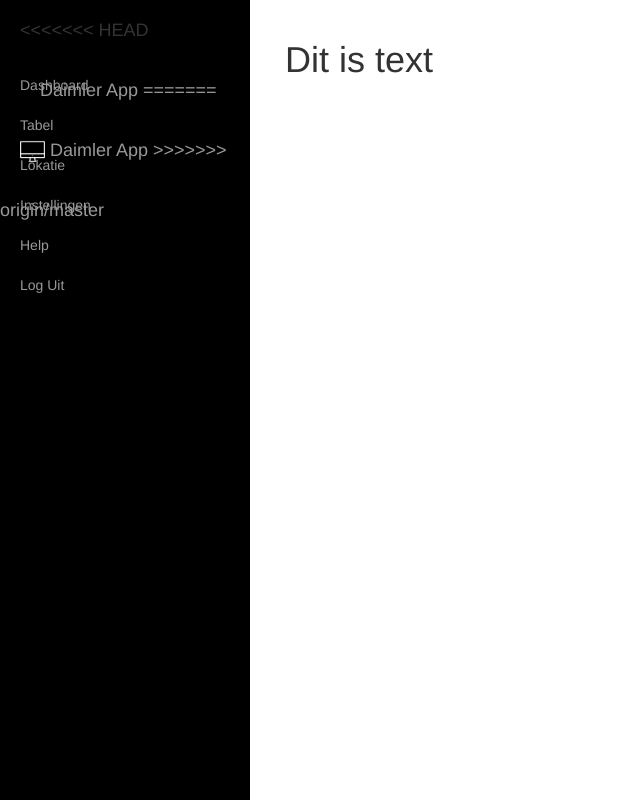
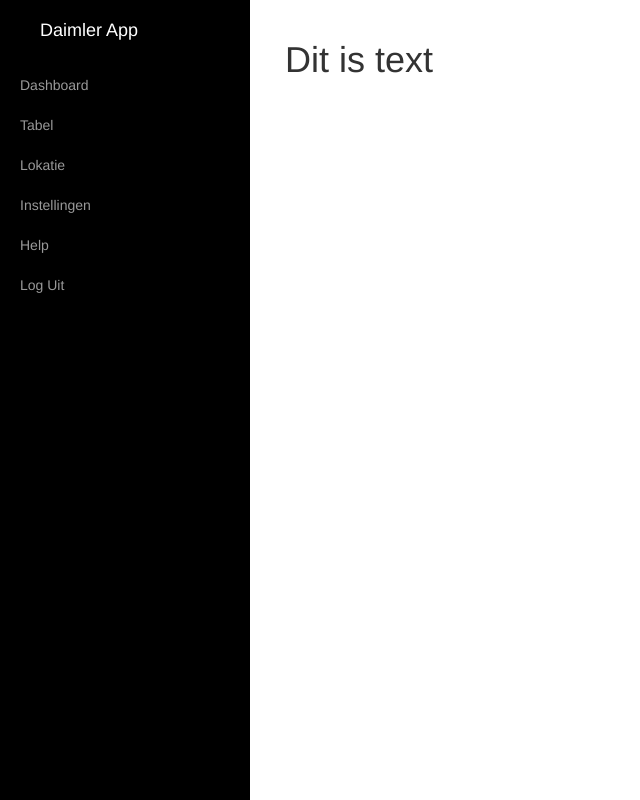
Before and after one commit to Demi101/Dashboard, a PHP site: page / in a window 1280 px wide. Shown: the whole page, without its empty margins (0-640 px from the left). Run offline with PHP 8.4, Linux system fonts and the light colour scheme.

Commit message:
conflict fixed

```diff
--- a/index.php
+++ b/index.php
@@ -25,14 +25,9 @@
         <div id="sidebar-wrapper">
             <ul class="sidebar-nav">
                 <li class="sidebar-brand">
-<<<<<<< HEAD
                     <a href="#">
                     	<span class="fa fa-desktop" style="color: #999999; margin:10px;"></span>
                     	Daimler App
-=======
-                    <span class="glyphicons glyphicons-imac"></span><a href="#">
-                        <img src="img/computer.png" style="width: 25px;">      Daimler App
->>>>>>> origin/master
                     </a>
                 </li>
                 <?php
```
